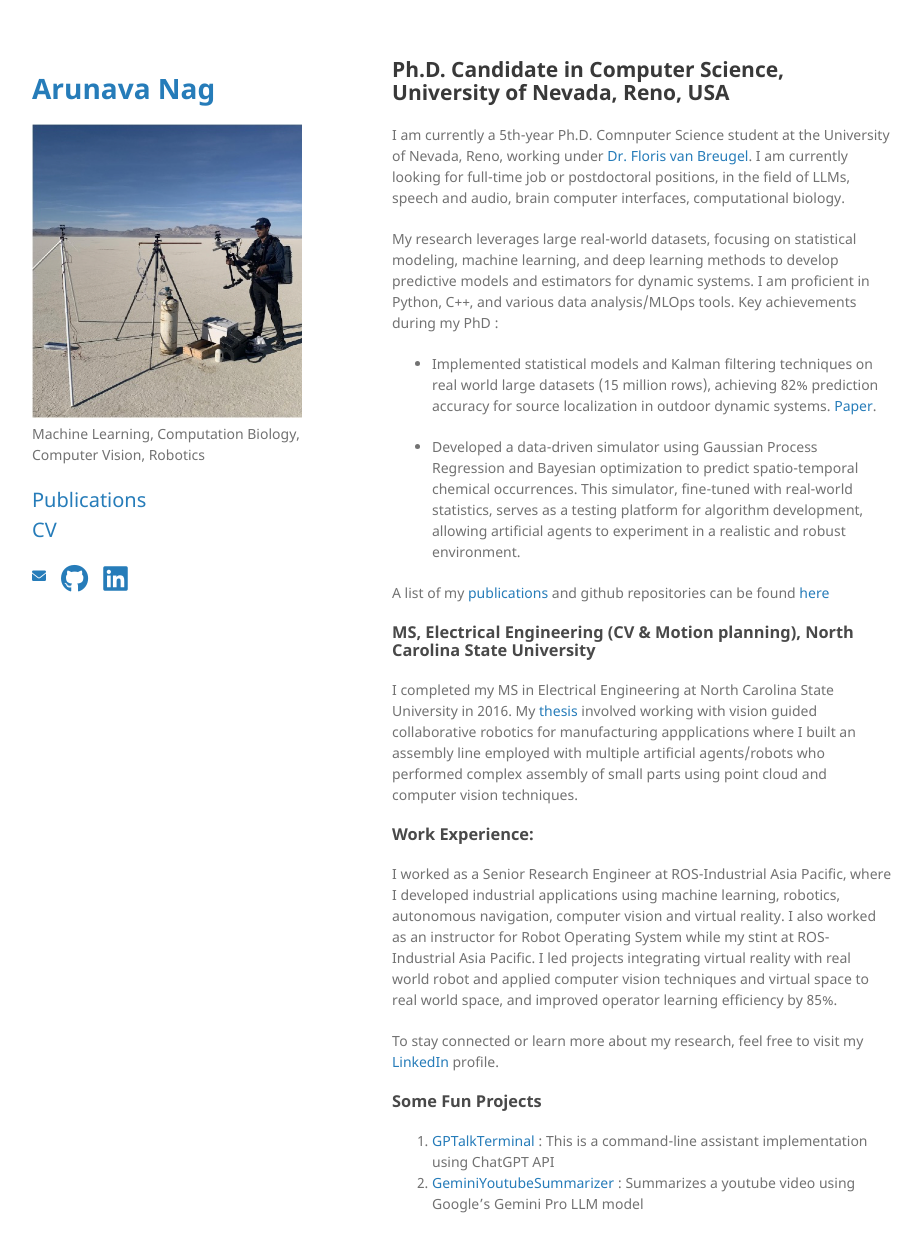
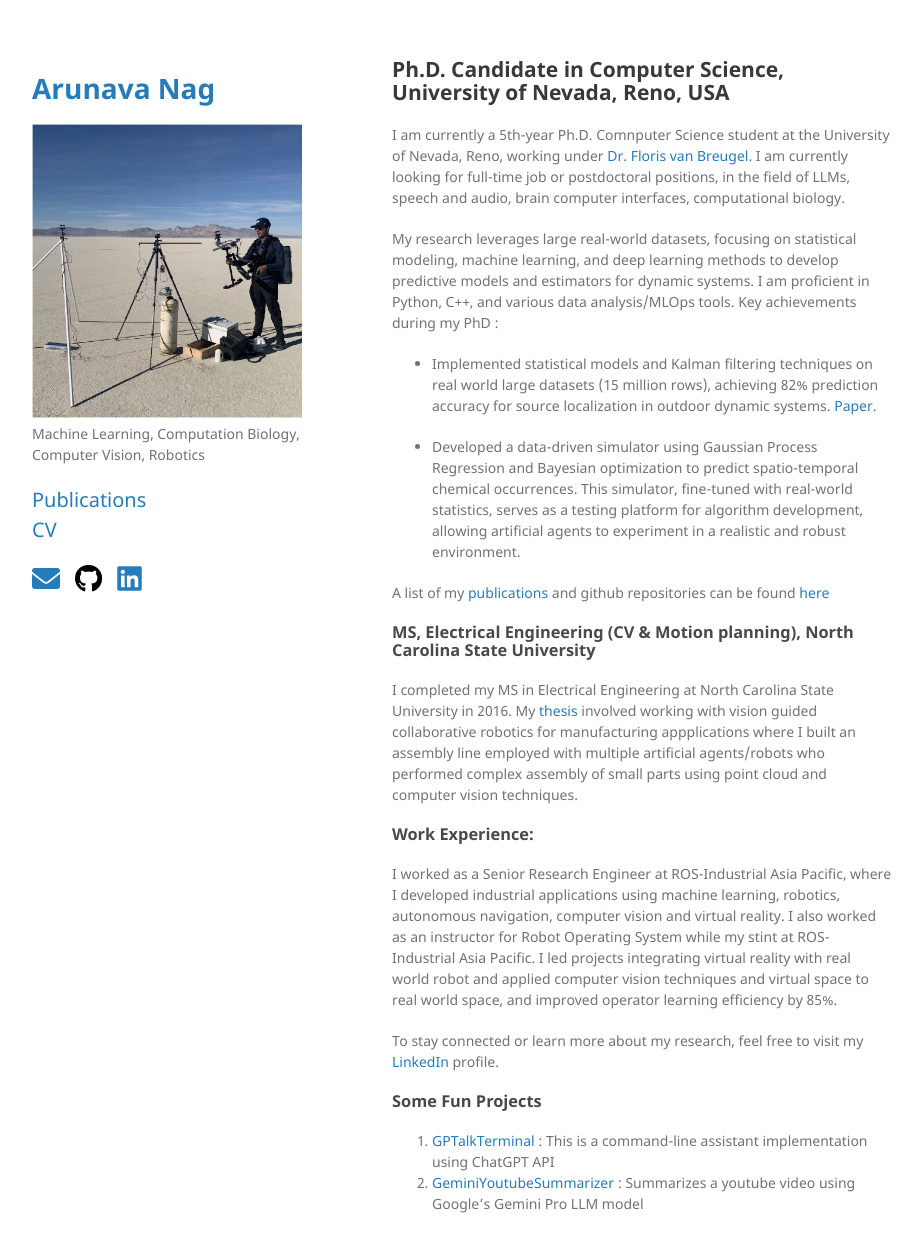
Before and after one commit to arunavanag591/mypage, a Jekyll site: the page built from index.md, in a window 1280 px wide and 1284 px high. Shown: the top 1252 px of the window, without its empty margins (178-1100 px from the left). Built offline with Jekyll 4.4.1, drawn with Linux system fonts in a browser that asks for light colours; our own code applies the rules of GitHub Pages for plain Markdown files.

Commit message:
social media icon size

```diff
--- a/_layouts/default.html
+++ b/_layouts/default.html
@@ -23,12 +23,21 @@
         .sidebar-icons {
             margin-top: 20px;
             display: flex;
-            gap: 15px; /* Adjusts the space between icons */
+            gap: 15px;
         }
 
-        .sidebar-icons a {
-            text-decoration: none;
+        .sidebar-icons a i {
+            color: inherit; /* This keeps default color */
         }
+
+        .sidebar-icons a i.fab.fa-github {
+            color:black; /* Makes GitHub icon black */
+        }
+
+        .sidebar-icons a i.fas, .sidebar-icons a i.fab {
+            font-size: 2em; /* Ensures all icons are the same size */
+        }
+
 
     </style>
     {% seo %}
@@ -63,7 +72,7 @@
       <!-- Add Social Media and Contact Icons -->
       <div class="sidebar-icons">
         <a href="mailto:arunavan@unr.edu">
-              <i class="fas fa-envelope"></i>
+            <i class="fas fa-envelope fa-2x"></i>
         </a>
         <a href="https://github.com/arunavanag591" target="_blank">
             <i class="fab fa-github fa-2x"></i>
@@ -72,6 +81,7 @@
             <i class="fab fa-linkedin fa-2x"></i>
         </a>
       </div>
+
 
         {% comment %}
         {% if site.github.is_project_page %}
```
Lines whose indentation alone changed are shown as unchanged.
